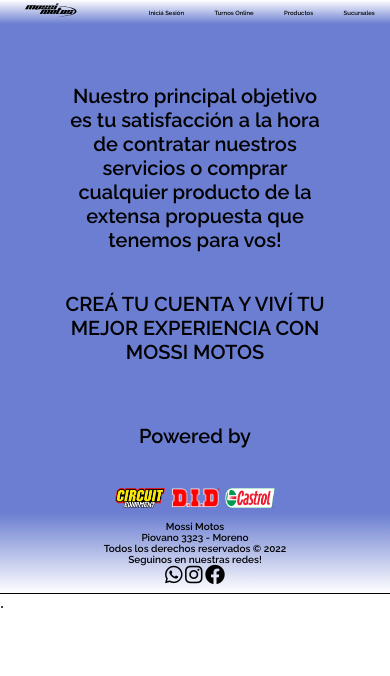
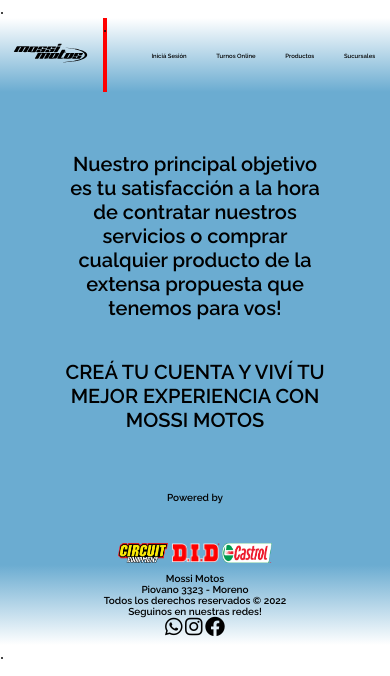
Before and after one commit to NicolasGarciaGorchs/mossi-motos, a plain HTML site: page pages/home.html in a window 390 px wide. Drawn offline with Linux system fonts and the light colour scheme.

Commit message:
Color celeste, problemas en header y responsive

```diff
--- a/css/style.css
+++ b/css/style.css
@@ -12,17 +12,9 @@
     display: flex;
 }
 
-body div p{
-    display: grid;
-    background-color: rgb(0, 0, 0);
-    font-size: 1px;
+header nav {
     width: 100%;
-}
-
-header nav{
-    width: 75%;
     display: flex;
-    justify-content: center;
 }
 
 section {
@@ -31,7 +23,21 @@
     font-size: 45px;
     padding: 200px;
     text-align: center;
-    background-color: rgb(107, 126, 209) ;
+    background-color: rgb(107, 172, 209) ;
+}
+
+form {
+    text-align: center;
+    padding-top: 5%;
+    padding-bottom: 7%;
+}
+
+form h2{
+    padding-bottom: 5%
+}
+
+form ul a {
+    padding:10px;
 }
 
 .fotosIndex{
@@ -47,7 +53,7 @@
     size: 10px;
     font-family: 'Raleway', sans-serif;
     font-size: 20px;
-    background-color: rgb(107, 126, 209) ;
+    background-color: rgb(107, 172, 209) ;
 }
 .fotosIndex{
     width: 310px;
@@ -57,7 +63,7 @@
 footer {
     font-family: 'Raleway', sans-serif;
     background-color:rgb(98, 195, 252);
-    background-image: linear-gradient(to top, rgb(255, 255, 255),rgb(107, 126, 209)  );
+    background-image: linear-gradient(to top, rgb(255, 255, 255),rgb(107, 172, 209)  );
     grid-area: pie_de_pagina;
     display: flex;
     height: 100%;
@@ -72,7 +78,7 @@
 }
 
 .fondo {
-    background-image: linear-gradient(to bottom,rgb(255, 255, 255),rgb(107, 126, 209)  );
+    background-image: linear-gradient(to bottom,rgb(255, 255, 255),rgb(107, 172, 209)  );
 }
 .imgNav {
     width: 400px;
@@ -80,7 +86,7 @@
 }
 
 .navegacion {
-    background-image: linear-gradient(to bottom,rgb(255, 255, 255),rgb(107, 126, 209)  );
+    background-image: linear-gradient(to bottom,rgb(255, 255, 255),rgb(107, 172, 209)  );
     display:flex;
     justify-content:space-around;
     align-items:center;
@@ -138,13 +144,46 @@
 }
 
 @media screen and (max-width: 760px) {
+
+    header main div img {
+        /* HEIGHT ALTO - WIDTH ANCHO */
+        height: 200px;
+        width: 400px;
+    }
+
+    .grid_home {
+        display: grid;
+        grid-template-rows: auto auto auto auto auto;
+        grid-template-areas:"logo_centro"
+                            "encabezado"
+                            "contenido_principal"
+                            "sponsors"
+                            "pie_de_pagina"
+    }
+
+    header {
+        grid-area:encabezado;
+        background-color: red;
+    }
+
+    header div {
+        grid-area: logo_centro;
+        background-color: blue;
+    }
+
     .imgNav {
         width: 103px;
-        height: 20px;
+        height: 70px;
     }
+
     .navegacion {
         width: 100%;
     font-size: 6px;
+    }
+
+    #sponsors {
+        font-size: 10px;
+        size: 5px;
     }
 
     section {
```
Also changed, not shown: index.html (+3 -3 lines), pages/home.html (+0 -1 lines), pages/iniciarsesion.html (+2 -2 lines).
